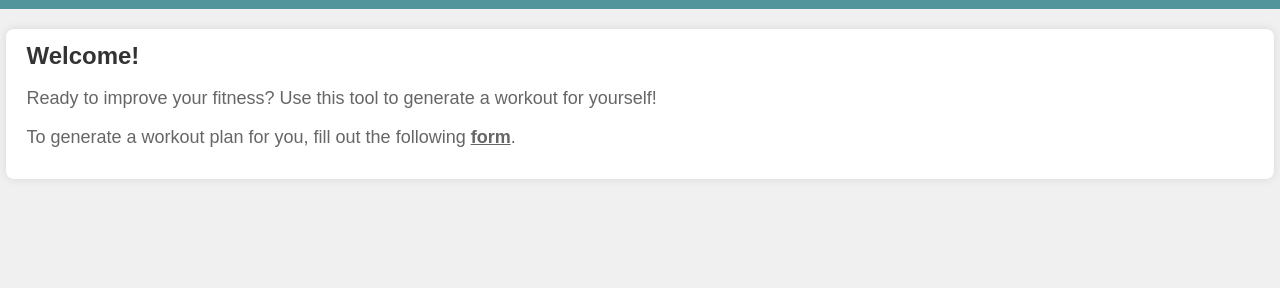
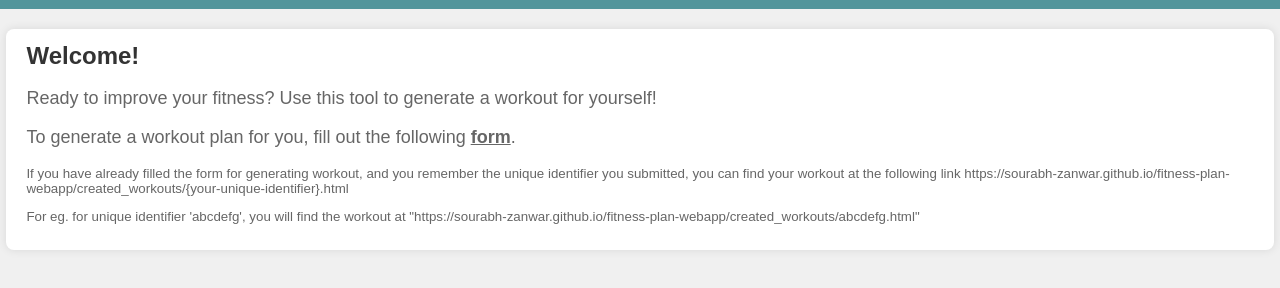
Before and after one commit to sourabh-zanwar/fitness-plan-webapp, a plain HTML site: page index.html in a window 1280 px wide. Shown: the part 88-376 px from the top of the page. Drawn offline with Linux system fonts and the light colour scheme.

Commit message:
updated description

```diff
--- a/index.html
+++ b/index.html
@@ -25,6 +25,16 @@
             ><u><strong>form</strong></u></a
           >.
         </p>
+        <p style="font-size: smaller">
+          If you have already filled the form for generating workout, and you
+          remember the unique identifier you submitted, you can find your
+          workout at the following link
+          https://sourabh-zanwar.github.io/fitness-plan-webapp/created_workouts/{your-unique-identifier}.html
+        </p>
+        <p style="font-size: smaller">
+          For eg. for unique identifier 'abcdefg', you will find the workout at
+          "https://sourabh-zanwar.github.io/fitness-plan-webapp/created_workouts/abcdefg.html"
+        </p>
       </div>
     </div>
   </body>
```
